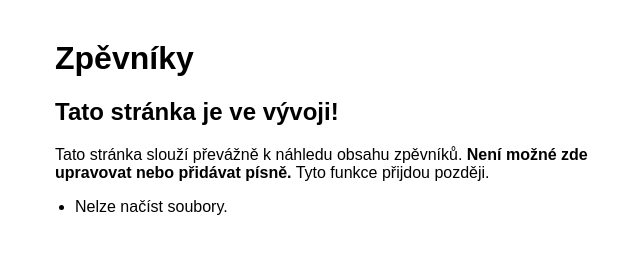
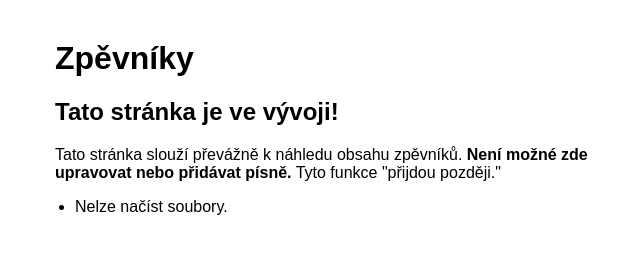
Before and after one commit to monolpay/ZpevnikWeb, a website built with Vite: page index.html in a window 1280 px wide. Shown: the full height of the page, 285-925 px from the left. Built offline with nearby package versions, Linux system fonts and the light colour scheme; no server answers.

Commit message:
pro jistotu

```diff
--- a/index.html
+++ b/index.html
@@ -16,7 +16,7 @@
 
     <h1>Zpěvníky</h1>
     <h2>Tato stránka je ve vývoji!</h2>
-    <p>Tato stránka slouží převážně k náhledu obsahu zpěvníků. <b>Není možné zde upravovat nebo přidávat písně.</b> Tyto funkce přijdou později.</p>
+    <p>Tato stránka slouží převážně k náhledu obsahu zpěvníků. <b>Není možné zde upravovat nebo přidávat písně.</b> Tyto funkce "přijdou později."</p>
     <ul id="file-list">Načítám soubory...</ul>
 
     <script>
```
